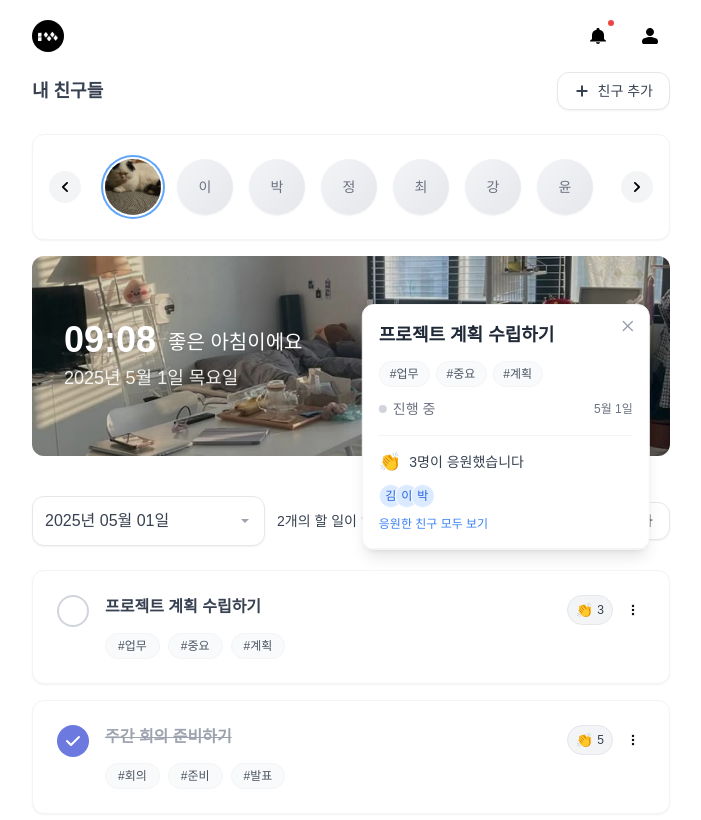
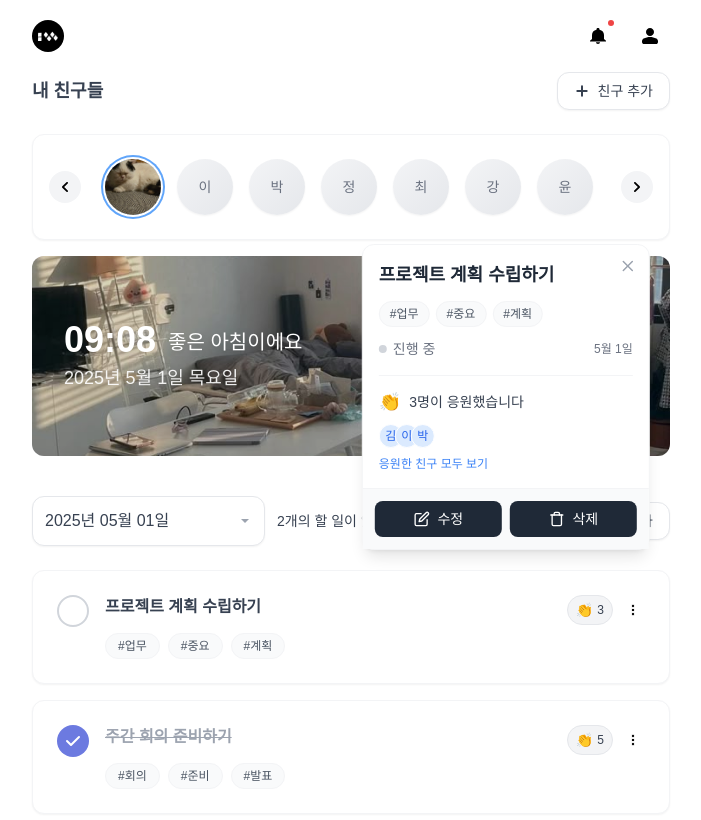
Before and after one commit to kimtaejin3/shared-todo, a Next.js app: page / in a window 1280 px wide. Both pictures are taken after a click on the button 922 px from the left and 610 px from the top of the page. Shown: the top 820 px of the page, without its empty margins (289-990 px from the left). Built offline with nearby package versions, Linux system fonts and the light colour scheme.

Commit message:
fix: 태그 인풋 스타일 수정 및 할 일 추가 삭제 버튼 UI 추가

```diff
--- a/src/components/todo/TodoAddModal.tsx
+++ b/src/components/todo/TodoAddModal.tsx
@@ -207,21 +207,13 @@ export default function TodoAddModal({
               <input
                 type="text"
                 id="tags"
-                className="flex-1 border border-gray-300 rounded-l-lg p-3 focus:outline-none focus:border-none focus:ring-2 focus:ring-black focus:border-transparent"
+                className="flex-1 border border-gray-300 rounded-lg p-3 focus:outline-none focus:border-none focus:ring-2 focus:ring-black focus:border-transparent"
                 placeholder="태그를 입력하고 엔터 또는 추가 버튼을 누르세요"
                 value={tagInput}
                 onChange={(e) => setTagInput(e.target.value)}
                 onKeyDown={handleTagKeyDown}
                 disabled={tags.length >= 5}
               />
-              <button
-                type="button"
-                className="bg-gray-100 text-gray-700 px-4 rounded-r-lg hover:bg-gray-200 transition-colors"
-                onClick={handleAddTag}
-                disabled={tags.length >= 5 || !tagInput.trim()}
-              >
-                추가
-              </button>
             </div>
 
             {/* 태그 목록 */}
--- a/src/components/todo/TodoDetail.tsx
+++ b/src/components/todo/TodoDetail.tsx
@@ -28,6 +28,8 @@ interface TodoDetailProps {
   onClose: () => void;
   position: { top: number; left: number };
   isFriendTodo?: boolean;
+  onEdit?: (todoId: number) => void;
+  onDelete?: (todoId: number) => void;
 }
 
 export default function TodoDetail({
@@ -35,6 +37,8 @@ export default function TodoDetail({
   onClose,
   position,
   isFriendTodo = false,
+  onEdit,
+  onDelete,
 }: TodoDetailProps) {
   const [showToast, setShowToast] = useState(false);
   const detailRef = useRef<HTMLDivElement>(null);
@@ -62,6 +66,22 @@ export default function TodoDetail({
       setShowToast(false);
       onClose();
     }, 2000);
+  };
+
+  // 수정 버튼 클릭 핸들러
+  const handleEdit = () => {
+    if (onEdit) {
+      onEdit(todo.id);
+      onClose();
+    }
+  };
+
+  // 삭제 버튼 클릭 핸들러
+  const handleDelete = () => {
+    if (onDelete) {
+      onDelete(todo.id);
+      onClose();
+    }
   };
 
   // 팝오버 외부 클릭 감지
@@ -245,7 +265,7 @@ export default function TodoDetail({
           )}
         </div>
 
-        {isFriendTodo && (
+        {isFriendTodo ? (
           <div className="p-3 bg-gray-50">
             <button
               onClick={handleCheer}
@@ -254,6 +274,31 @@ export default function TodoDetail({
               <span className="text-lg">👏</span>
               응원하기
             </button>
+          </div>
+        ) : (
+          <div className="p-3 bg-gray-50">
+            <div className="flex gap-2">
+              <button
+                onClick={handleEdit}
+                className="flex-1 py-2 bg-gray-800 hover:bg-gray-700 text-white text-sm font-medium rounded-lg transition-colors flex items-center justify-center gap-2"
+              >
+                <svg xmlns="http://www.w3.org/2000/svg" width="16" height="16" viewBox="0 0 24 24" fill="none" stroke="currentColor" strokeWidth="2" strokeLinecap="round" strokeLinejoin="round">
+                  <path d="M11 4H4a2 2 0 0 0-2 2v14a2 2 0 0 0 2 2h14a2 2 0 0 0 2-2v-7"></path>
+                  <path d="M18.5 2.5a2.121 2.121 0 0 1 3 3L12 15l-4 1 1-4 9.5-9.5z"></path>
+                </svg>
+                수정
+              </button>
+              <button
+                onClick={handleDelete}
+                className="flex-1 py-2 bg-gray-800 hover:bg-gray-700 text-white text-sm font-medium rounded-lg transition-colors flex items-center justify-center gap-2"
+              >
+                <svg xmlns="http://www.w3.org/2000/svg" width="16" height="16" viewBox="0 0 24 24" fill="none" stroke="currentColor" strokeWidth="2" strokeLinecap="round" strokeLinejoin="round">
+                  <polyline points="3 6 5 6 21 6"></polyline>
+                  <path d="M19 6v14a2 2 0 0 1-2 2H7a2 2 0 0 1-2-2V6m3 0V4a2 2 0 0 1 2-2h4a2 2 0 0 1 2 2v2"></path>
+                </svg>
+                삭제
+              </button>
+            </div>
           </div>
         )}
       </div>
```
